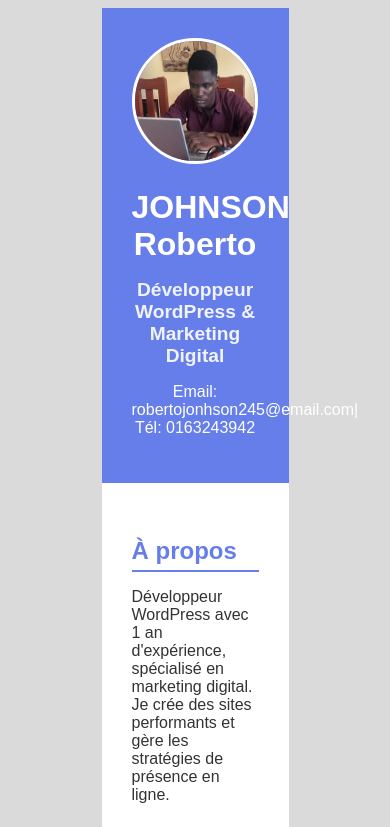
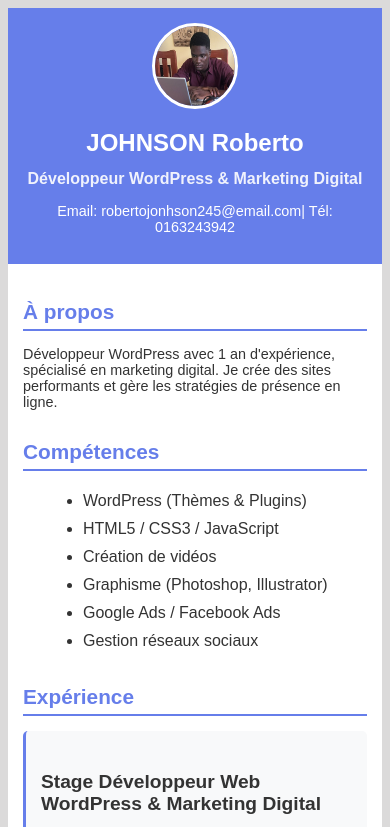
Before and after one commit to robertojonhson05-a11y/cv_rail, a plain HTML site: page index.html in a window 390 px wide. Shown: the top 827 px of the page. Drawn offline with Linux system fonts and the light colour scheme.

Commit message:
Implement responsive design in style.css
Added responsive styles for tablets, mobiles, and very small screens.

```diff
--- a/style.css
+++ b/style.css
@@ -1,9 +1,7 @@
-
 body {
     font-family: Arial, sans-serif;
     color: #333;
     background: #dbdada;
-
 }
 
 .container {
@@ -78,7 +76,6 @@ li {
     position: relative;
 }
 
-
 /* Experience */
 .card {
     background: #f8f9fa;
@@ -87,3 +84,90 @@ li {
     border-radius: 5px;
     border-left: 3px solid #667eea;
 }
+
+/* ================= RESPONSIVE ================= */
+
+/* Tablettes */
+@media screen and (max-width: 992px) {
+
+    .container {
+        max-width: 70%;
+        margin-left: 15%;
+    }
+
+    .header {
+        padding: 25px;
+    }
+
+    .corps {
+        padding: 25px;
+    }
+}
+
+/* Mobiles */
+@media screen and (max-width: 768px) {
+
+    .container {
+        max-width: 90%;
+        margin-left: 5%;
+    }
+
+    .header {
+        padding: 20px;
+    }
+
+    .corps {
+        padding: 20px;
+    }
+
+    img {
+        width: 100px;
+        height: 100px;
+    }
+
+    h1 {
+        font-size: 1.7em;
+    }
+
+    h2 {
+        font-size: 1.1em;
+    }
+
+    h3 {
+        font-size: 1.3em;
+    }
+}
+
+/* Très petits écrans */
+@media screen and (max-width: 480px) {
+
+    .container {
+        max-width: 100%;
+        margin-left: 0;
+    }
+
+    .header {
+        padding: 15px;
+    }
+
+    .corps {
+        padding: 15px;
+    }
+
+    img {
+        width: 80px;
+        height: 80px;
+    }
+
+    h1 {
+        font-size: 1.5em;
+    }
+
+    h2 {
+        font-size: 1em;
+    }
+
+    p {
+        font-size: 0.9em;
+    }
+}
```
